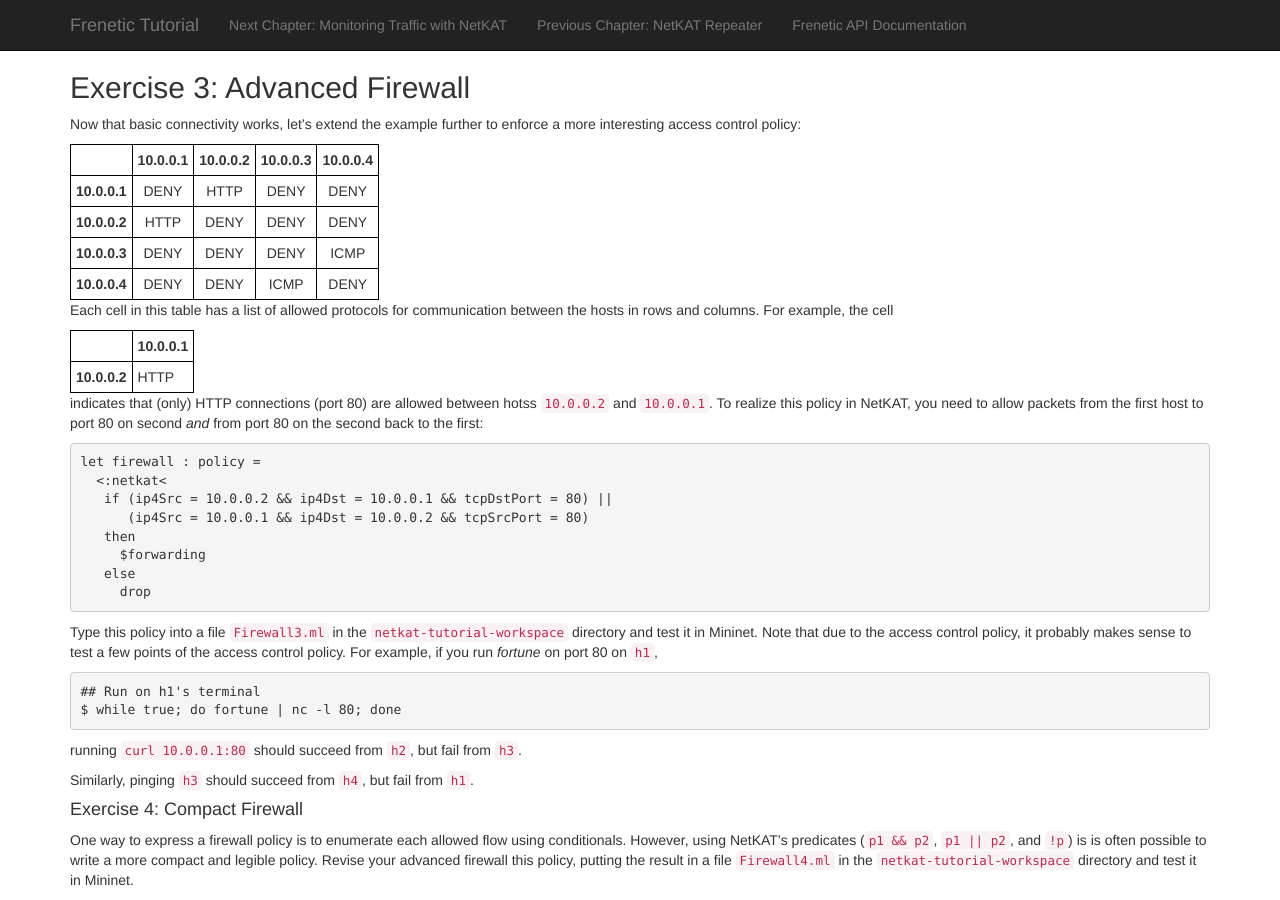
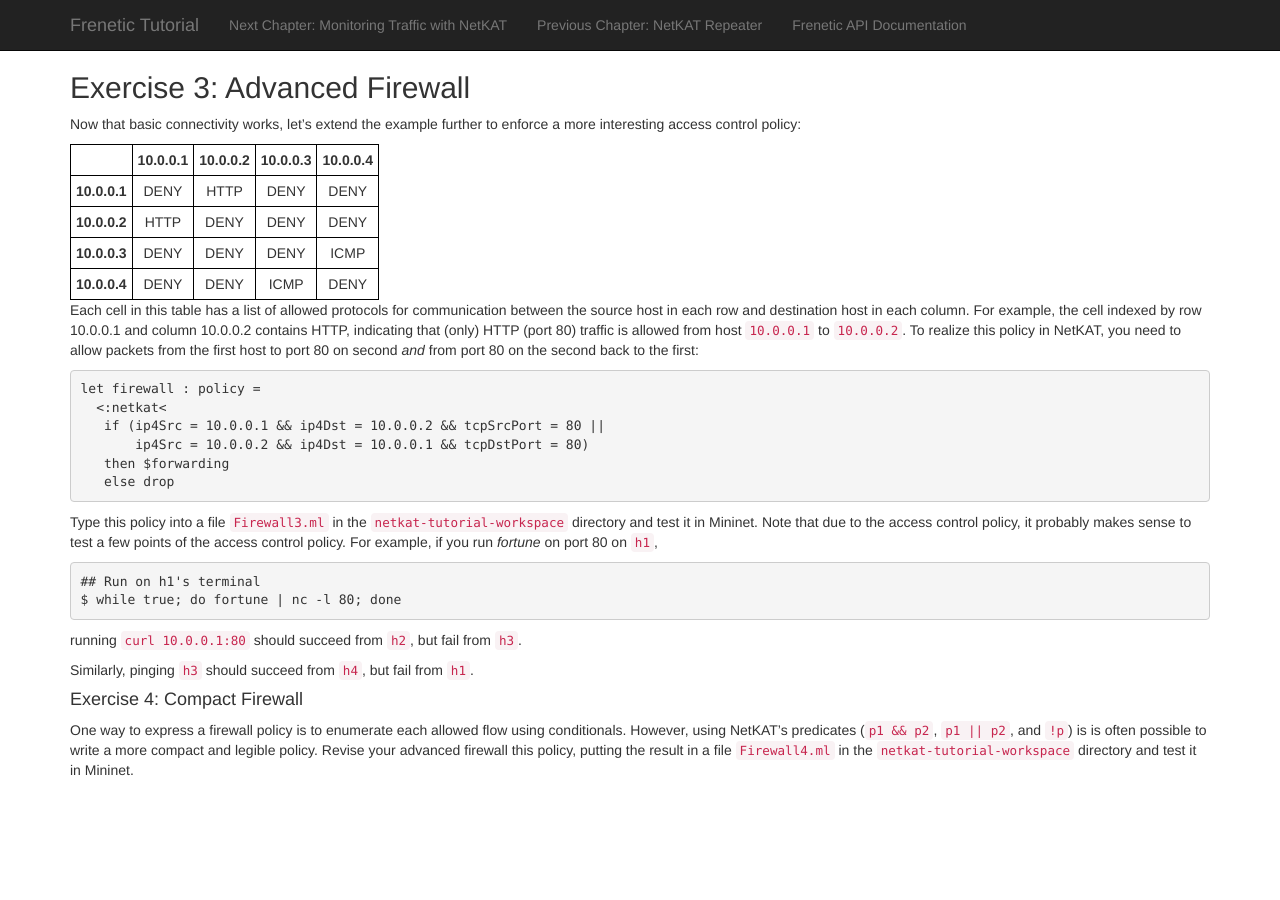
Before and after one commit to frenetic-lang/tutorials, a Jekyll site: the page built from NetKATFirewall/index.md, in a window 1280 px wide and 900 px high, scrolled down 1987 px. Built offline with Jekyll 4.4.1, drawn with Linux system fonts in a browser that asks for light colours; nearby versions of some CDN libraries; after the commit the page ends 2777 px from its top, so only the background shows below that.

Commit message:
Firewall

```diff
--- a/NetKATFirewall/index.md
+++ b/NetKATFirewall/index.md
@@ -150,34 +150,20 @@ enforce a more interesting access control policy:
 |--------------+----------+-----------+----------+----------|
 
 Each cell in this table has a list of allowed protocols for
-communication between the hosts in rows and columns. For example, the
-cell
+communication between the source host in each row and destination host
+in each column. For example, the cell indexed by row 10.0.0.1 and
+column 10.0.0.2 contains HTTP, indicating that (only) HTTP (port 80)
+traffic is allowed from host `10.0.0.1` to `10.0.0.2`. To realize this
+policy in NetKAT, you need to allow packets from the first host to
+port 80 on second *and* from port 80 on the second back to the first:
 
-<table>
-<tr>
-  <th></th>
-  <th>10.0.0.1</th>
-</tr>
-<tr>
-  <th>10.0.0.2</th>
-  <td>HTTP</td>
-</tr>
-</table>
-
-indicates that (only) HTTP connections (port 80) are allowed between
-hotss `10.0.0.2` and `10.0.0.1`. To realize this policy in NetKAT, you
-need to allow packets from the first host to port 80 on second *and*
-from port 80 on the second back to the first:
-
-~~~
+~~~ ocaml
 let firewall : policy =
   <:netkat<
-   if (ip4Src = 10.0.0.2 && ip4Dst = 10.0.0.1 && tcpDstPort = 80) ||
-      (ip4Src = 10.0.0.1 && ip4Dst = 10.0.0.2 && tcpSrcPort = 80)
-   then
-     $forwarding
-   else
-     drop
+   if (ip4Src = 10.0.0.1 && ip4Dst = 10.0.0.2 && tcpSrcPort = 80 ||
+       ip4Src = 10.0.0.2 && ip4Dst = 10.0.0.1 && tcpDstPort = 80)
+   then $forwarding
+   else drop
 ~~~
 
 Type this policy into a file `Firewall3.ml` in the
```
